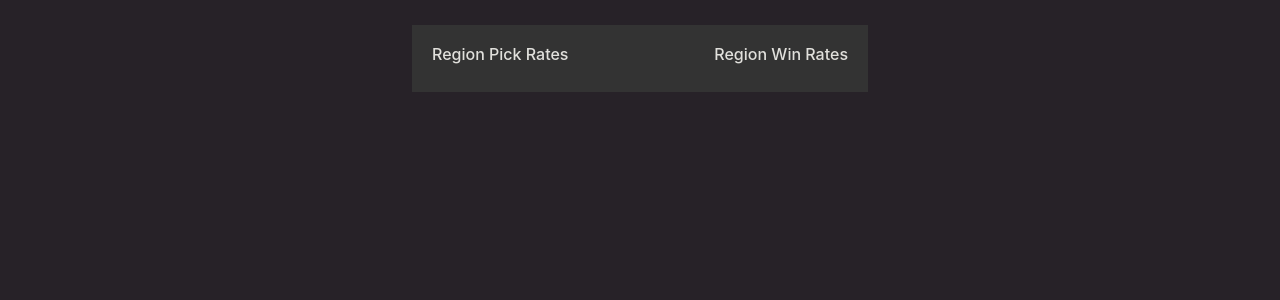
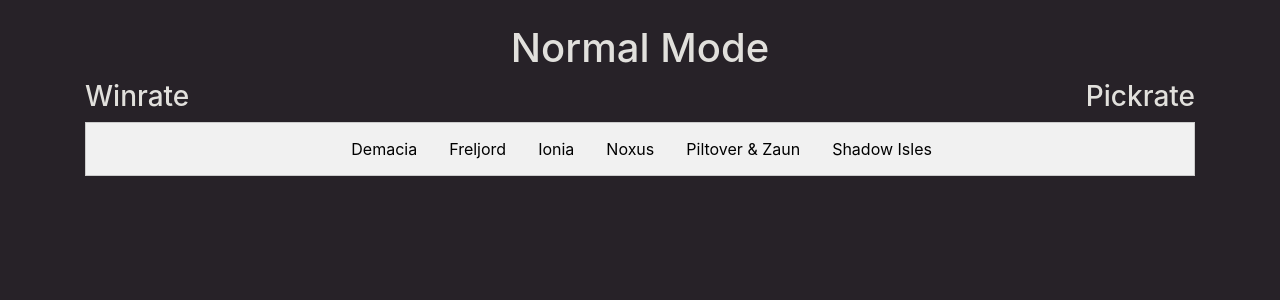
Before and after one commit to sjuery/LoROverseer, a Django app: page / in a window 1280 px wide. Shown: the part 56-356 px from the top of the page. Run offline with Django 3.2, Linux system fonts and the light colour scheme; data that the repository does not hold is empty; some libraries are stand-ins or nearby versions.

Commit message:
Modified the main page to be more clear

```diff
--- a/stats/static/stats/main.css
+++ b/stats/static/stats/main.css
@@ -131,3 +131,41 @@ a.article-title:hover {
 .account-heading {
 	font-size: 2.5rem;
 }
+
+/* Style the tab */
+.tab {
+	overflow: hidden;
+	border: 1px solid #ccc;
+	background-color: #f1f1f1;
+}
+
+/* Style the buttons that are used to open the tab content */
+.tab button {
+	background-color: inherit;
+	float: left;
+	position:relative;
+   	left:22.5%;
+	border: none;
+	outline: none;
+	cursor: pointer;
+	padding: 14px 16px;
+	transition: 0.3s;
+}
+
+/* Change background color of buttons on hover */
+.tab button:hover {
+	background-color: #ddd;
+}
+
+/* Create an active/current tablink class */
+.tab button.active {
+	background-color: #ccc;
+}
+
+/* Style the tab content */
+.tabcontent {
+	display: none;
+	padding: 6px 12px;
+	border: 1px solid #ccc;
+	border-top: none;
+}
--- a/stats/templates/stats/home.html
+++ b/stats/templates/stats/home.html
@@ -1,10 +1,40 @@
 {% extends "stats/base.html" %}
 {% load mathfilters %}
 {% block content %}
-	<article class="center">
-			<h6 style="text-align: left; float: left">Region Pick Rates</h6>
-      <h6 style="text-align: right">Region Win Rates</h6>
+	<!-- Tab links -->
+	<h1 style="text-align: center;">Normal Mode</h1>
+	<h3 style="text-align: left; float: left">Winrate</h1>
+	<h3 style="text-align: right;">Pickrate</h1>
+	<div class="tab">
+		<button class="tablinks" onclick="openRegion(event, 'Demacia')">Demacia</button>
+		<button class="tablinks" onclick="openRegion(event, 'Freljord')">Freljord</button>
+		<button class="tablinks" onclick="openRegion(event, 'Ionia')">Ionia</button>
+		<button class="tablinks" onclick="openRegion(event, 'Noxus')">Noxus</button>
+		<button class="tablinks" onclick="openRegion(event, 'Piltover & Zaun')">Piltover & Zaun</button>
+		<button class="tablinks" onclick="openRegion(event, 'Shadow Isles')">Shadow Isles</button>
+	</div>
+
+
+	<script>
+		function openRegion(evt, regionName) {
+			var i, tabcontent, tablinks;
+			tabcontent = document.getElementsByClassName("tabcontent");
+			for (i = 0; i < tabcontent.length; i++) {
+				tabcontent[i].style.display = "none";
+			}
+			tablinks = document.getElementsByClassName("tablinks");
+			for (i = 0; i < tablinks.length; i++) {
+				tablinks[i].className = tablinks[i].className.replace(" active", "");
+			}
+			document.getElementById(regionName).style.display = "block";
+			evt.currentTarget.className += " active";
+		}
+	</script>
+
+	<!-- Tab content -->
+	<div id="Demacia" class="tabcontent">
 		{% for region in regions %}
+			{% if 'Demacia' in region.name  %}
 				<div class="skillBox">
 					<p style="text-align: center">{{ region.name }}</p>
 					<div class="skill" style="text-align: center">
@@ -18,6 +48,107 @@
 						{% endwith %}
 					</div>
 				</div>
+			{% endif %}
     	{% endfor %}
-	</article>
+	</div>
+
+	<div id="Freljord" class="tabcontent">
+		{% for region in regions %}
+			{% if 'Freljord' in region.name  %}
+				<div class="skillBox">
+					<p style="text-align: center">{{ region.name }}</p>
+					<div class="skill" style="text-align: center">
+						<div class="winRateLevel" style="width: {{region.wins|div:region.totalGames|mul:50}}%">
+
+						</div>
+						{% with pickRate=region.totalGames|div:totalGames|mul:50 %}
+						<div class="pickRateLevel" style="width: {{pickRate}}%; margin-left: {{50|sub:pickRate}}%">
+
+						</div>
+						{% endwith %}
+					</div>
+				</div>
+			{% endif %}
+    	{% endfor %}
+	</div>
+
+	<div id="Ionia" class="tabcontent">
+		{% for region in regions %}
+			{% if 'Ionia' in region.name  %}
+				<div class="skillBox">
+					<p style="text-align: center">{{ region.name }}</p>
+					<div class="skill" style="text-align: center">
+						<div class="winRateLevel" style="width: {{region.wins|div:region.totalGames|mul:50}}%">
+
+						</div>
+						{% with pickRate=region.totalGames|div:totalGames|mul:50 %}
+						<div class="pickRateLevel" style="width: {{pickRate}}%; margin-left: {{50|sub:pickRate}}%">
+
+						</div>
+						{% endwith %}
+					</div>
+				</div>
+			{% endif %}
+		{% endfor %}
+	</div>
+
+	<div id="Noxus" class="tabcontent">
+		{% for region in regions %}
+			{% if 'Noxus' in region.name  %}
+				<div class="skillBox">
+					<p style="text-align: center">{{ region.name }}</p>
+					<div class="skill" style="text-align: center">
+						<div class="winRateLevel" style="width: {{region.wins|div:region.totalGames|mul:50}}%">
+
+						</div>
+						{% with pickRate=region.totalGames|div:totalGames|mul:50 %}
+						<div class="pickRateLevel" style="width: {{pickRate}}%; margin-left: {{50|sub:pickRate}}%">
+
+						</div>
+						{% endwith %}
+					</div>
+				</div>
+			{% endif %}
+		{% endfor %}
+	</div>
+
+	<div id="Piltover & Zaun" class="tabcontent">
+		{% for region in regions %}
+			{% if 'Piltover & Zaun' in region.name  %}
+				<div class="skillBox">
+					<p style="text-align: center">{{ region.name }}</p>
+					<div class="skill" style="text-align: center">
+						<div class="winRateLevel" style="width: {{region.wins|div:region.totalGames|mul:50}}%">
+
+						</div>
+						{% with pickRate=region.totalGames|div:totalGames|mul:50 %}
+						<div class="pickRateLevel" style="width: {{pickRate}}%; margin-left: {{50|sub:pickRate}}%">
+
+						</div>
+						{% endwith %}
+					</div>
+				</div>
+			{% endif %}
+		{% endfor %}
+	</div>
+
+	<div id="Shadow Isles" class="tabcontent">
+		{% for region in regions %}
+			{% if 'Shadow Isles' in region.name  %}
+				<div class="skillBox">
+					<p style="text-align: center">{{ region.name }}</p>
+					<div class="skill" style="text-align: center">
+						<div class="winRateLevel" style="width: {{region.wins|div:region.totalGames|mul:50}}%">
+
+						</div>
+						{% with pickRate=region.totalGames|div:totalGames|mul:50 %}
+						<div class="pickRateLevel" style="width: {{pickRate}}%; margin-left: {{50|sub:pickRate}}%">
+
+						</div>
+						{% endwith %}
+					</div>
+				</div>
+			{% endif %}
+		{% endfor %}
+	</div>
 {% endblock content %}
```
Lines whose indentation alone changed are shown as unchanged.
